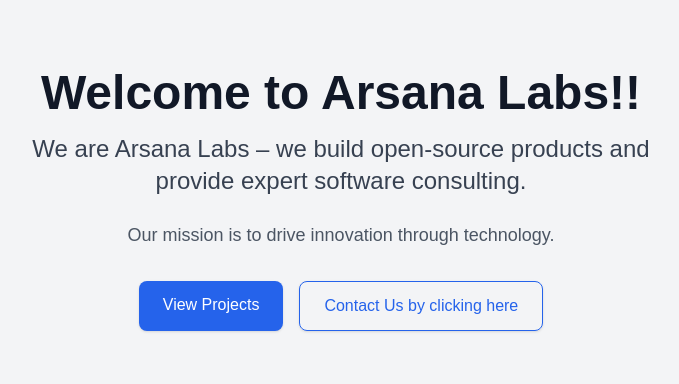
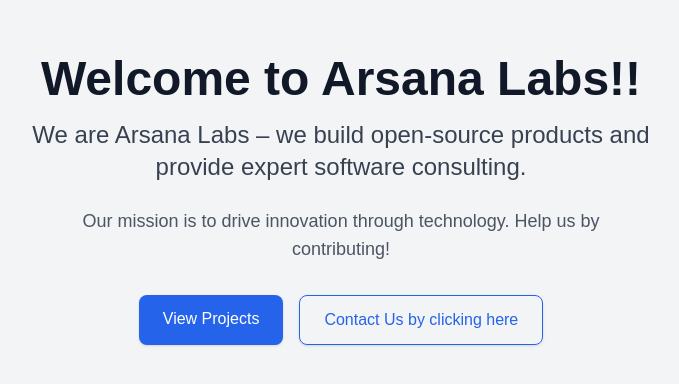
Before and after one commit to GopalVerma1303/arsana-easyer, a Next.js app: page / in a window 1280 px wide. Shown: the part 200-584 px from the top of the page, without its empty margins (299-978 px from the left). Built offline with nearby package versions, Linux system fonts and the light colour scheme.

Commit message:
Update page.tsx

```diff
--- a/app/page.tsx
+++ b/app/page.tsx
@@ -7,7 +7,7 @@
       </h2>
 
       <p className="text-lg text-gray-600 max-w-xl mb-4">
-        Our mission is to drive innovation through technology.
+        Our mission is to drive innovation through technology. Help us by contributing!
       </p>
 
       <div className="flex gap-4 mt-4">
```
